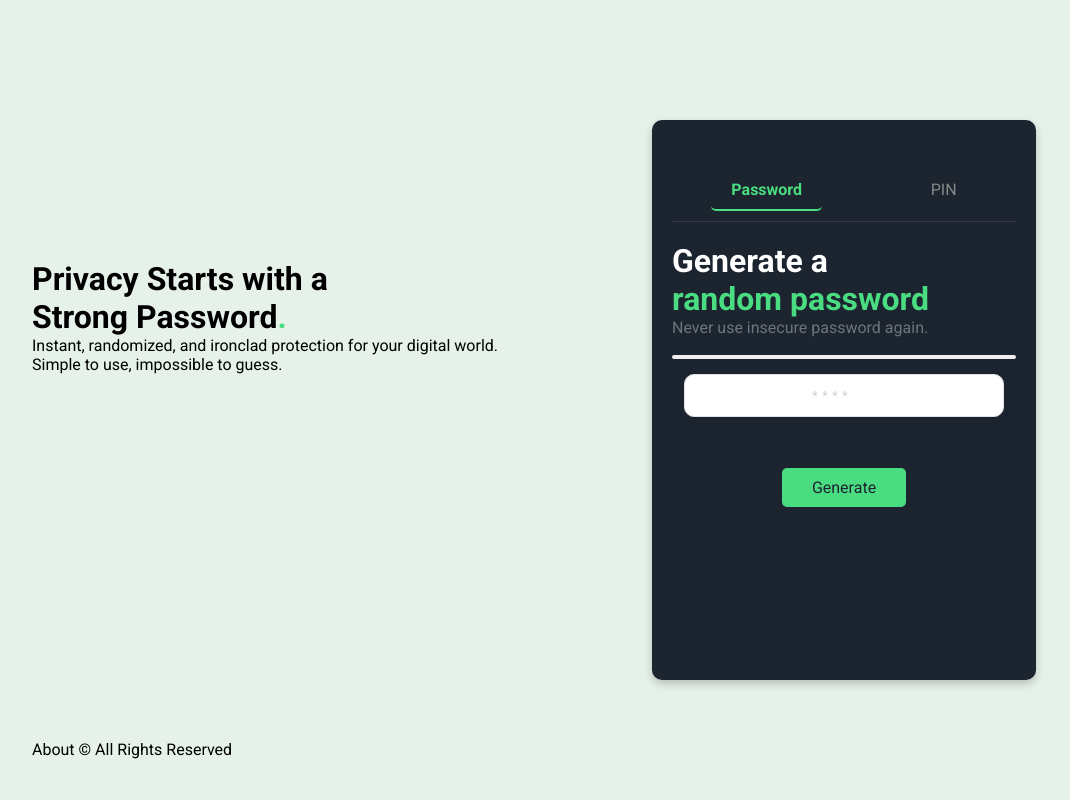
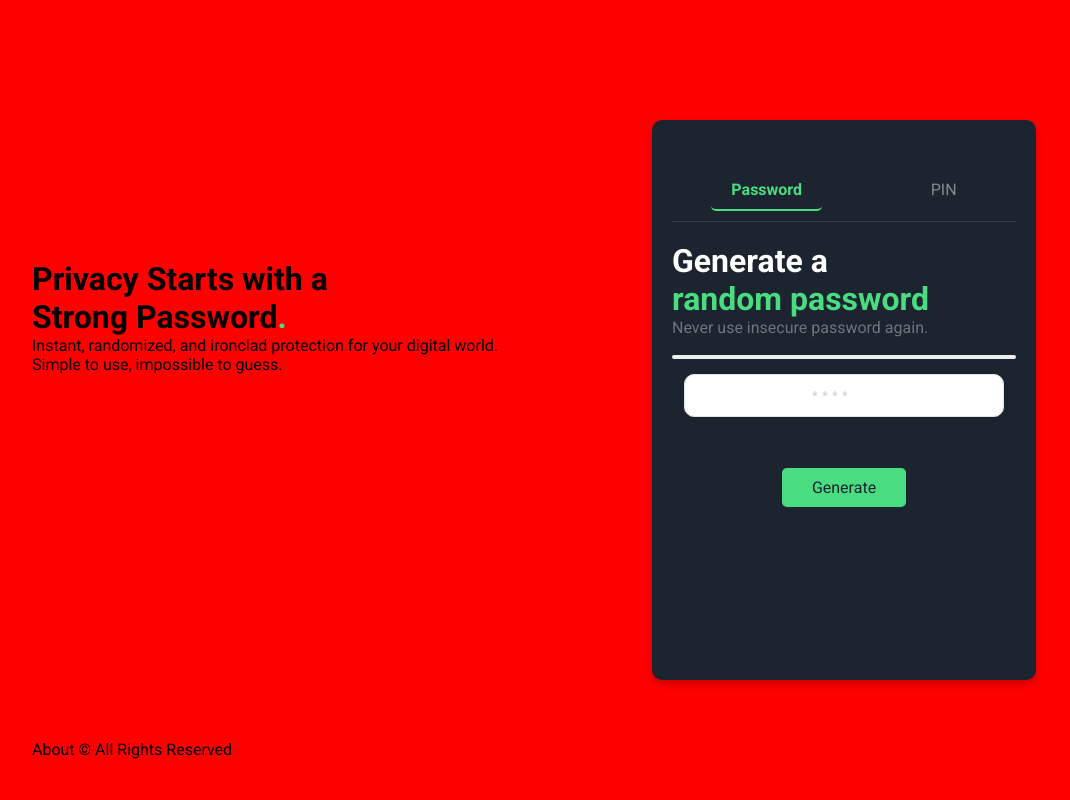
Before and after one commit to Arul-Inc/PasswordManager, a Django app: page / in a window 1280 px wide. Shown: the whole page, without its empty margins (116-1186 px from the left). Run offline with Django 5.2, Linux system fonts and the light colour scheme.

Commit message:
Changed the color

```diff
--- a/generator/static/generator/css/style.css
+++ b/generator/static/generator/css/style.css
@@ -4,7 +4,7 @@
   box-sizing: border-box;
 }
 body {
-  background-color:#e5f1e9;
+  background-color: red;
   display: flex;
   justify-content: flex-start;
   align-items: flex-start;
```
